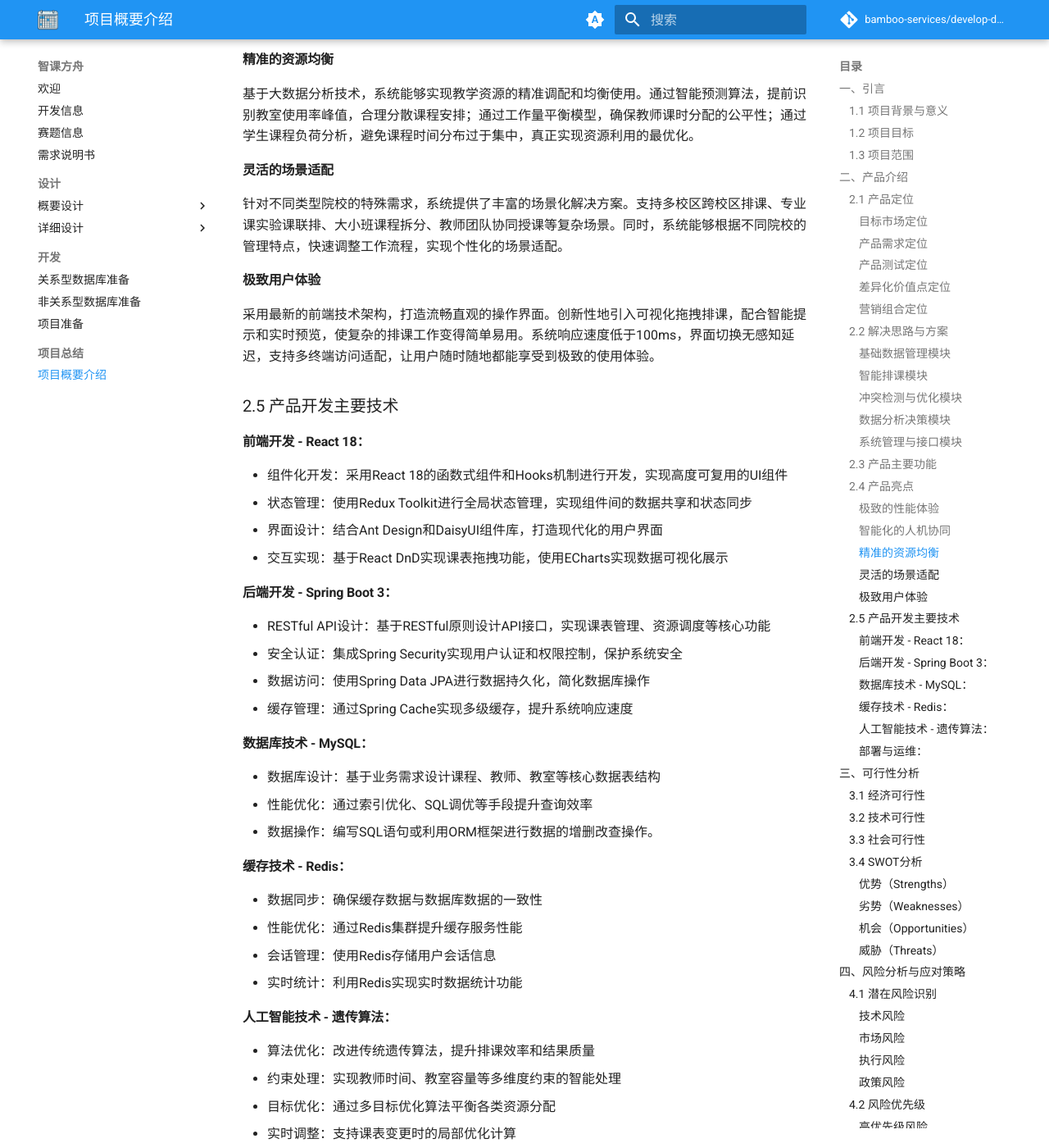
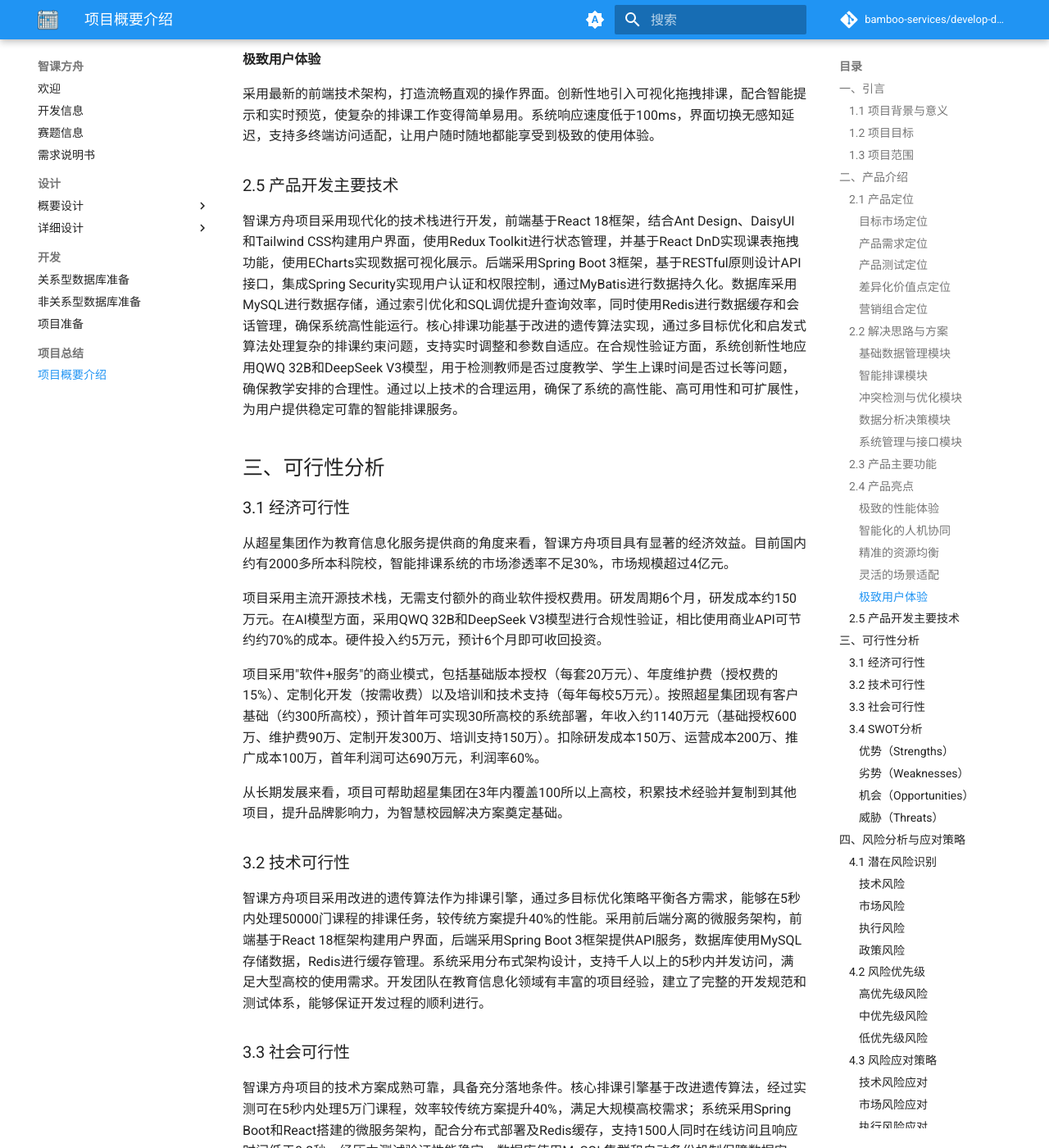
Before and after one commit to class-scheduling-system/develop-document, an MkDocs documentation site: the page built from docs/final/ProjectOverview.md, in a window 1280 px wide and 1400 px high, scrolled down 4432 px. Shown: the whole window at 82% size. Built offline with MkDocs 1.6.1 and Material for MkDocs 9.7.7, drawn with Linux system fonts in a browser that asks for light colours; comment, search, counter and statistics services are not loaded; some of the changed text lies outside the part shown.

Commit message:
docs: 更新项目概述和可行性分析内容

```diff
--- a/docs/final/ProjectOverview.md
+++ b/docs/final/ProjectOverview.md
@@ -4,37 +4,22 @@
 随着高等教育规模的扩大和教学改革的推进，高校课程数量激增，选课需求日益多样化，传统手工排课方式逐渐暴露出效率低、易冲突、资源分配不均等问题。许多高校面临课程时间冲突、教室资源浪费、师生需求难以兼顾等痛点，不仅影响教学秩序，也制约了跨专业选课、弹性学制等创新教育模式的实施。针对这一现状，智课方舟项目研发了基于人工智能的智慧排课系统，通过遗传算法生成课表，AI作为合理、人性化审查提供修改或建议。系统能够实时检测课程冲突，灵活调整时间与场地，平衡教室、实验室等资源的使用效率，同时支持个性化排课需求。这一技术不仅解决了传统排课耗时耗力的难题，还为高校推进教学改革、优化人才培养模式提供了可靠工具，助力教育管理向智能化、精细化方向升级。
 
 ### 1.2 项目目标
-以人工智能算法为核心驱动，构建全流程智能化、高度个性化、数据可视化的高校排课解决方案，破解排课难题，提升教学管理效率与教学质量。具体目标如下：
-
-* 精准实现智能排课
-    > 基于遗传算法，动态整合课程类型、教师可用时段、教室资源容量、学生年级分布等多维度因素，生成零冲突且资源利用率最大化的最优课表，同时平衡教师工作量、教室使用率及学生课程分布的合理性。
-
-* 实现个性化需求深度定制
-    > 允许教师自定义授课时段偏好（如"仅下午排课"或"同一课程集中两天授课"），支持学生按专业/年级自动适配课程时间分布规则；提供图形化拖拽界面，管理员可手动调整课表并实时获取系统优化建议，兼顾突发调课需求与全局资源均衡
-
-* 构建实时冲突检测与优化闭环
-    > 通过实时监控排课流程，自动识别时间重叠、教室超容、教师重复排课等冲突，以高亮提示快速定位问题；针对不同冲突类型（如资源不足、时间冲突），生成多套调课备选方案（如更换空闲教室、调整课程周次），支持人工选择与智能推荐的协同决策。
-
-* 创新多维度可视化交互体验
-    > 提供学期全景视图、周课表视图、单日课程详情视图的自由切换，支持按教师、教室、班级等维度筛选课程信息；通过可视化工具分析教室使用高峰时段、教师课时分布密度、课程类型时间占比等关键指标，帮助学校快速定位资源分配问题（如"某教室周一过度拥挤""某教师课时过于集中"），并制定优化策略。
-
-* 赋能教学决策科学化升级
-    > 统计分析教室日均利用率、教师课时均衡性、课程时间分布合理性等核心指标，生成可视化报告；结合节假日自动调课功能，动态调整课程周次安排，避免因假期或活动导致的教学计划中断。
+智课方舟项目旨在以遗传算法为核心驱动，构建一套全流程智能化、高度个性化、数据可视化的高校排课解决方案。系统基于遗传算法实现智能排课，动态整合课程类型、教师可用时段、教室资源容量、学生年级分布等多维度因素，生成零冲突且资源利用率最大化的最优课表。在个性化需求方面，支持教师自定义授课时段偏好，允许学生按专业/年级自动适配课程时间分布规则，并提供图形化拖拽界面供管理员进行课表调整。系统通过实时监控排课流程，自动识别时间重叠、教室超容、教师重复排课等冲突，并生成多套调课备选方案。在可视化方面，提供学期全景视图、周课表视图、单日课程详情视图的自由切换，支持多维度筛选和分析。同时，系统通过统计分析教室利用率、教师课时均衡性、课程时间分布等核心指标，结合节假日自动调课功能，动态调整课程安排。此外，系统还利用AI技术进行合规性验证，如检测教师是否过度教学、学生上课时间是否过长等，确保教学安排的合理性，从而全面提升教学管理效率与教学质量。
 
 ### 1.3 项目范围
 
 本项目面向高校教务管理部门，重点解决课程排课、教学资源调配等核心业务需求。
 
-在功能范围上，系统覆盖从基础数据管理到智能排课，从资源分析到个性化定制的全流程应用场景。具体包括教师、课程、教室等基础信息管理，智能排课引擎开发，课表编辑与调整，教学资源分析，以及与现有教务系统的数据对接等核心功能模块。
+在功能范围上，系统覆盖从基础数据管理到自动排课，从资源分析到个性化定制的全流程应用场景。具体包括教师、课程、教室等基础信息管理，课表编辑与调整，教学资源分析，以及与现有教务系统的数据对接等核心功能模块。系统还利用AI技术进行合规性验证，如检测教师是否过度教学、学生上课时间是否过长等，确保教学安排的合理性。
 
-在技术范围上，项目将完成从需求分析、系统设计到开发实施的全过程工作，包括前后端开发、核心算法实现、数据库设计、接口开发等。系统采用B/S架构，支持Web端访问，并预留移动端扩展接口。项目交付物包括完整的系统源代码、技术文档、用户手册、部署文档等。
+在技术范围上，项目将完成从需求分析、系统设计到开发实施的全过程工作，包括前后端开发、数据库设计、接口开发等。系统采用B/S架构，支持Web端访问，并预留移动端扩展接口。项目交付物包括完整的系统源代码、技术文档、用户手册、部署文档等。
 
 在实施范围上，项目将提供系统部署、人员培训、技术支持等配套服务。系统上线后，将提供为期一年的免费维护服务，包括系统运维、故障处理、功能优化等。同时，根据用户反馈持续改进系统功能，确保系统稳定运行和持续优化。
 
 ## 二、产品介绍
 ### 2.1 产品定位
 #### 目标市场定位
-智课方舟面向中大型高校，聚焦多校区管理、跨学科课程融合等复杂场景，解决传统人工排课效率低、易出错的问题。主要服务高校教务处及二级学院教学秘书，提供智能排课解决方案，优先覆盖教学改革需求强的头部院校，逐步拓展至区域职业院校，建立行业标杆。
+智课方舟面向高校，聚焦多校区管理、跨学科课程融合等复杂场景，解决传统人工排课效率低、易出错的问题。主要服务高校教务处及二级学院教学秘书，提供智能排课解决方案，优先覆盖教学改革需求强的头部院校，逐步拓展至区域职业院校，建立各类
 #### 产品需求定位
 系统以智能排课为核心，通过算法整合课程、教师、教室、班级等要素，快速生成合理课表。支持教师设置禁排时段、班级固定教室等需求，并适配体育课下午排课、实验课晚间安排等特殊规则。排课中实时检测教师时间冲突、教室超容等问题，提供多种优化方案，辅助学校高效配置资源，提升教学管理效率。
 #### 产品测试定位
@@ -84,7 +69,7 @@
 ### 2.4 产品亮点
 
 #### 极致的性能体验
-智课方舟采用新一代遗传算法优化引擎，突破传统排课系统的性能瓶颈。在50000门课程规模下，排课速度较传统方案提升40%，可在5秒内完成全校课表生成。系统采用分布式架构设计，支持百人以上并发操作，满足大型高校的使用需求。
+智课方舟采用新一代遗传算法优化引擎，突破传统排课系统的性能瓶颈。在50000门课程规模下，排课速度较传统方案提升40%，可在5秒内完成全校课表生成。系统采用分布式架构设计，支持千人以上的5秒内并发访问，满足大型高校的使用需求。
 
 #### 智能化的人机协同
 打破传统"人工排课"与"自动排课"的界限，创新性地实现了人机协同排课模式。系统在自动排课的基础上，通过机器学习技术持续优化排课策略，自动适应不同学校的排课偏好。同时提供智能建议引擎，在人工调整过程中提供专业化的优化建议，实现人机优势互补。
@@ -100,66 +85,24 @@
 
 ### 2.5 产品开发主要技术
 
-#### 前端开发 - React 18：
-* 组件化开发：采用React 18的函数式组件和Hooks机制进行开发，实现高度可复用的UI组件
-* 状态管理：使用Redux Toolkit进行全局状态管理，实现组件间的数据共享和状态同步
-* 界面设计：结合Ant Design和DaisyUI组件库，打造现代化的用户界面
-* 交互实现：基于React DnD实现课表拖拽功能，使用ECharts实现数据可视化展示
-
-#### 后端开发 - Spring Boot 3：
-* RESTful API设计：基于RESTful原则设计API接口，实现课表管理、资源调度等核心功能
-* 安全认证：集成Spring Security实现用户认证和权限控制，保护系统安全
-* 数据访问：使用Spring Data JPA进行数据持久化，简化数据库操作
-* 缓存管理：通过Spring Cache实现多级缓存，提升系统响应速度
-
-#### 数据库技术 - MySQL：
-* 数据库设计：基于业务需求设计课程、教师、教室等核心数据表结构
-* 性能优化：通过索引优化、SQL调优等手段提升查询效率
-* 数据操作：编写SQL语句或利用ORM框架进行数据的增删改查操作。
-
-
-#### 缓存技术 - Redis：
-* 数据同步：确保缓存数据与数据库数据的一致性
-* 性能优化：通过Redis集群提升缓存服务性能
-* 会话管理：使用Redis存储用户会话信息
-* 实时统计：利用Redis实现实时数据统计功能
-
-#### 人工智能技术 - 遗传算法：
-* 算法优化：改进传统遗传算法，提升排课效率和结果质量
-* 约束处理：实现教师时间、教室容量等多维度约束的智能处理
-* 目标优化：通过多目标优化算法平衡各类资源分配
-* 实时调整：支持课表变更时的局部优化计算
-* 参数自适应：根据不同场景自动调整算法参数
-
-#### 部署与运维：
-* 容器化部署：使用Docker容器化应用，Kubernetes进行容器编排
-* 持续集成：通过Jenkins实现自动化构建和部署
-* 监控告警：使用Prometheus和Grafana实现系统监控
-* 日志管理：采用ELK架构进行日志收集和分析
-* 性能测试：使用JMeter进行性能测试和负载测试
-
-通过以上技术的合理运用，确保了系统的高性能、高可用性和可扩展性，为用户提供稳定可靠的智能排课服务。
+智课方舟项目采用现代化的技术栈进行开发，前端基于React 18框架，结合Ant Design、DaisyUI和Tailwind CSS构建用户界面，使用Redux Toolkit进行状态管理，并基于React DnD实现课表拖拽功能，使用ECharts实现数据可视化展示。后端采用Spring Boot 3框架，基于RESTful原则设计API接口，集成Spring Security实现用户认证和权限控制，通过MyBatis进行数据持久化。数据库采用MySQL进行数据存储，通过索引优化和SQL调优提升查询效率，同时使用Redis进行数据缓存和会话管理，确保系统高性能运行。核心排课功能基于改进的遗传算法实现，通过多目标优化和启发式算法处理复杂的排课约束问题，支持实时调整和参数自适应。在合规性验证方面，系统创新性地应用QWQ 32B和DeepSeek V3模型，用于检测教师是否过度教学、学生上课时间是否过长等问题，确保教学安排的合理性。通过以上技术的合理运用，确保了系统的高性能、高可用性和可扩展性，为用户提供稳定可靠的智能排课服务。
 
 ## 三、可行性分析
 
 ### 3.1 经济可行性
-智课方舟项目具有显著的经济效益和市场价值。从开发成本来看，项目采用主流开源技术栈，如React、Spring Boot、MySQL等，无需支付昂贵的商业软件授权费用，开发成本可控。在运维方面，系统采用容器化部署和自动化运维，大幅降低了人力成本和维护成本。
+从超星集团作为教育信息化服务提供商的角度来看，智课方舟项目具有显著的经济效益。目前国内约有2000多所本科院校，智能排课系统的市场渗透率不足30%，市场规模超过4亿元。
 
-从市场需求看，随着高等教育规模扩大和教学改革深化，高校对智能排课系统的需求日益增长。传统人工排课方式耗时耗力，智能排课系统能够显著提升工作效率，为学校节省大量人力成本。通过提供个性化的商业服务模式，如按学校规模定制服务包、提供增值咨询服务等，项目具有良好的盈利前景。
+项目采用主流开源技术栈，无需支付额外的商业软件授权费用。研发周期6个月，研发成本约150万元。在AI模型方面，采用QWQ 32B和DeepSeek V3模型进行合规性验证，相比使用商业API可节约约70%的成本。硬件投入约5万元，预计6个月即可收回投资。
+
+项目采用"软件+服务"的商业模式，包括基础版本授权（每套20万元）、年度维护费（授权费的15%）、定制化开发（按需收费）以及培训和技术支持（每年每校5万元）。按照超星集团现有客户基础（约300所高校），预计首年可实现30所高校的系统部署，年收入约1140万元（基础授权600万、维护费90万、定制开发300万、培训支持150万）。扣除研发成本150万、运营成本200万、推广成本100万，首年利润可达690万元，利润率60%。
+
+从长期发展来看，项目可帮助超星集团在3年内覆盖100所以上高校，积累技术经验并复制到其他项目，提升品牌影响力，为智慧校园解决方案奠定基础。
 
 ### 3.2 技术可行性
-在核心算法方面，系统采用经过优化的遗传算法作为排课引擎，该算法在教育领域已有大量成功案例，能够有效处理复杂的排课约束问题。通过多目标优化和启发式算法的结合，可以确保排课结果的科学性和合理性。
-
-在系统架构上，采用前后端分离的微服务架构，具有良好的扩展性和维护性。前端使用React框架提供流畅的用户体验，后端基于Spring Boot实现稳定的业务处理，数据库采用MySQL和Redis的组合确保数据处理性能。系统可以支持百人以上并发访问，满足大型院校的使用需求。
-
-在技术储备方面，开发团队在教育信息化领域有丰富的项目经验，熟悉教务系统开发和算法优化，具备项目实施所需的专业能力。同时，项目采用的技术栈都是业界主流技术，有完善的生态系统和技术资料支持，能够保证开发过程的顺利进行。
+智课方舟项目采用改进的遗传算法作为排课引擎，通过多目标优化策略平衡各方需求，能够在5秒内处理50000门课程的排课任务，较传统方案提升40%的性能。采用前后端分离的微服务架构，前端基于React 18框架构建用户界面，后端采用Spring Boot 3框架提供API服务，数据库使用MySQL存储数据，Redis进行缓存管理。系统采用分布式架构设计，支持千人以上的5秒内并发访问，满足大型高校的使用需求。开发团队在教育信息化领域有丰富的项目经验，建立了完整的开发规范和测试体系，能够保证开发过程的顺利进行。
 
 ### 3.3 社会可行性
-智课方舟项目符合国家推进教育信息化和智慧校园建设的政策导向。系统的实施能够提升教育管理效率，促进教育资源的优化配置，支持高校教学改革和创新人才培养模式的实施。
-
-在用户接受度方面，系统提供直观的图形化界面和便捷的操作方式，大大降低了用户使用门槛。通过提供详细的使用手册和培训服务，能够帮助用户快速掌握系统操作。系统支持与现有教务系统的无缝对接，确保数据迁移的平滑过渡，不会影响学校正常教学秩序。
-
-在社会效益方面，系统的推广使用可以提高教育管理的科学化和规范化水平，改善教师和学生的教学体验，促进教育公平。同时，项目的实施将推动教育信息化技术的创新发展，为智慧校园建设提供示范案例。
+智课方舟项目的技术方案成熟可靠，具备充分落地条件。核心排课引擎基于改进遗传算法，经过实测可在5秒内处理5万门课程，效率较传统方案提升40%，满足大规模高校需求；系统采用Spring Boot和React搭建的微服务架构，配合分布式部署及Redis缓存，支持1500人同时在线访问且响应时间低于0.2秒，经压力测试验证性能稳定。数据库使用MySQL集群和自动备份机制保障数据安全，技术组件均为行业主流方案且经过团队多次项目验证。开发团队采用模块化开发模式，已通过自动化测试工具完成核心算法验证，关键组件复用率达60%。结合严格代码审核流程和灰度发布机制，能有效降低技术风险，确保项目顺利推进
 
 ### 3.4 SWOT分析
 
```
